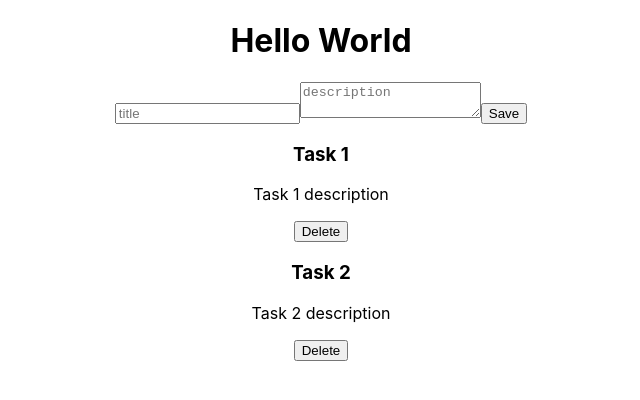
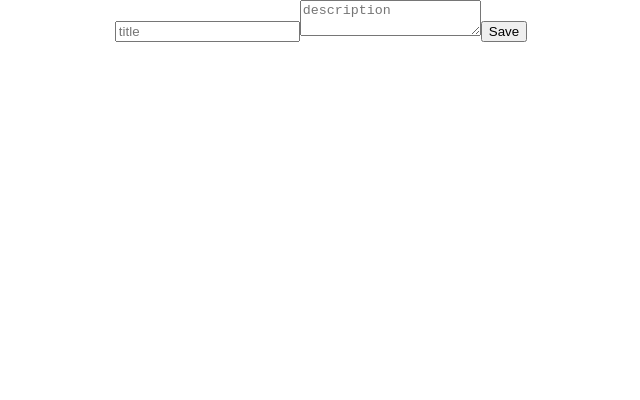
Before and after one commit to BrayanGuerreroXD/react-rtk-crud, a React (Create React App) app: page /create-task in a window 1280 px wide. Shown: the top 400 px of the page, without its empty margins (319-959 px from the left). Built offline with nearby package versions, Linux system fonts and the light colour scheme; the HTML template or start-up script is replaced by a standard one.

Commit message:
Add react router

```diff
--- a/package.json
+++ b/package.json
@@ -10,6 +10,7 @@
     "react": "^18.2.0",
     "react-dom": "^18.2.0",
     "react-redux": "^8.0.5",
+    "react-router-dom": "^6.8.1",
     "react-scripts": "5.0.1",
     "uuid": "^9.0.0",
     "web-vitals": "^2.1.4"
--- a/src/App.js
+++ b/src/App.js
@@ -1,4 +1,6 @@
 import "./App.css";
+
+import { BrowserRouter, Routes, Route } from "react-router-dom";
 
 // Components
 import TaskList from "./components/TaskList";
@@ -7,10 +9,12 @@ import TaskForm from "./components/TaskForm";
 function App() {
   return (
     <div className="App">
-      <h1>Hello World</h1>
-
-      <TaskForm/>
-      <TaskList/>
+      <BrowserRouter>
+        <Routes>
+          <Route path="/" element={<TaskList />} />
+          <Route path="/create-task" element={<TaskForm />} />
+        </Routes>
+      </BrowserRouter>
     </div>
   );
 }
--- a/src/components/TaskForm.jsx
+++ b/src/components/TaskForm.jsx
@@ -2,6 +2,7 @@ import { useState } from "react";
 import { useDispatch } from "react-redux";
 import { addTask } from "../features/tasks/taskSlice";
 import {v4 as uuid} from "uuid"
+import { useNavigate } from "react-router-dom";
 
 function TaskForm() {
   const [task, setTask] = useState({
@@ -10,6 +11,7 @@ function TaskForm() {
   });
 
   const dispatch = useDispatch();
+  const navigate = useNavigate();
 
   const handleChange = (e) => {
     setTask({
@@ -24,6 +26,7 @@ function TaskForm() {
       ...task,
       id: uuid()
     }));
+    navigate("/");
   };
 
   return (
```
Also changed, not shown: 1 other file (tests, documents, lock files or other folders).
